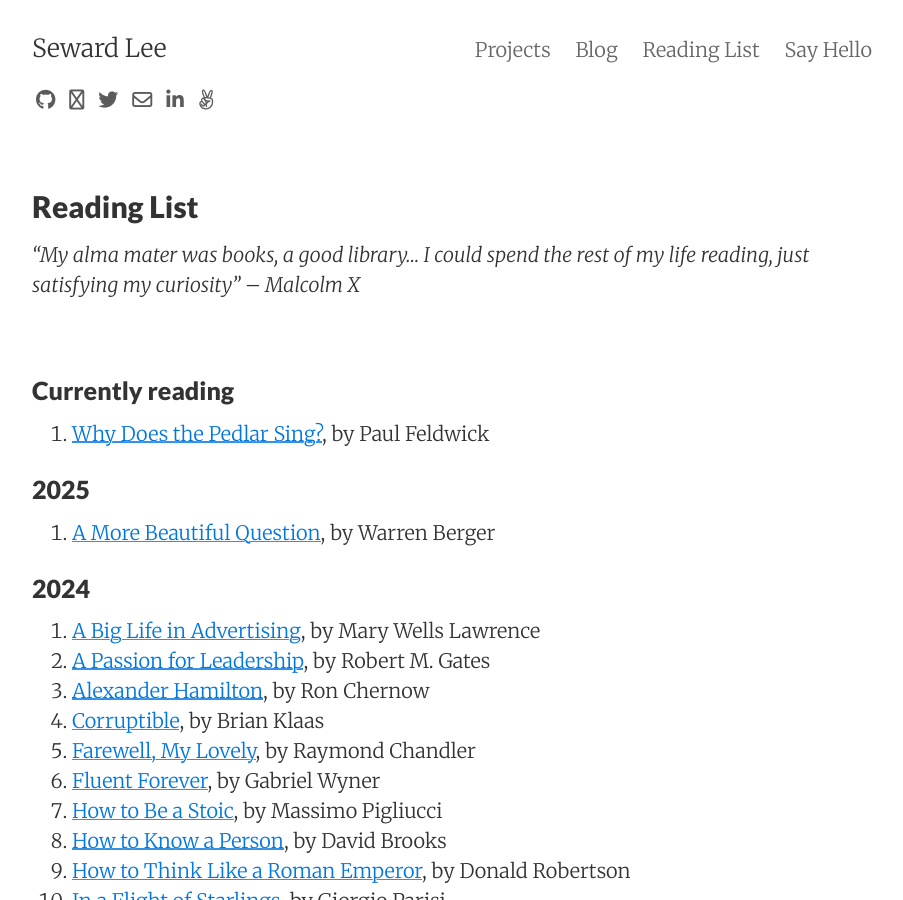
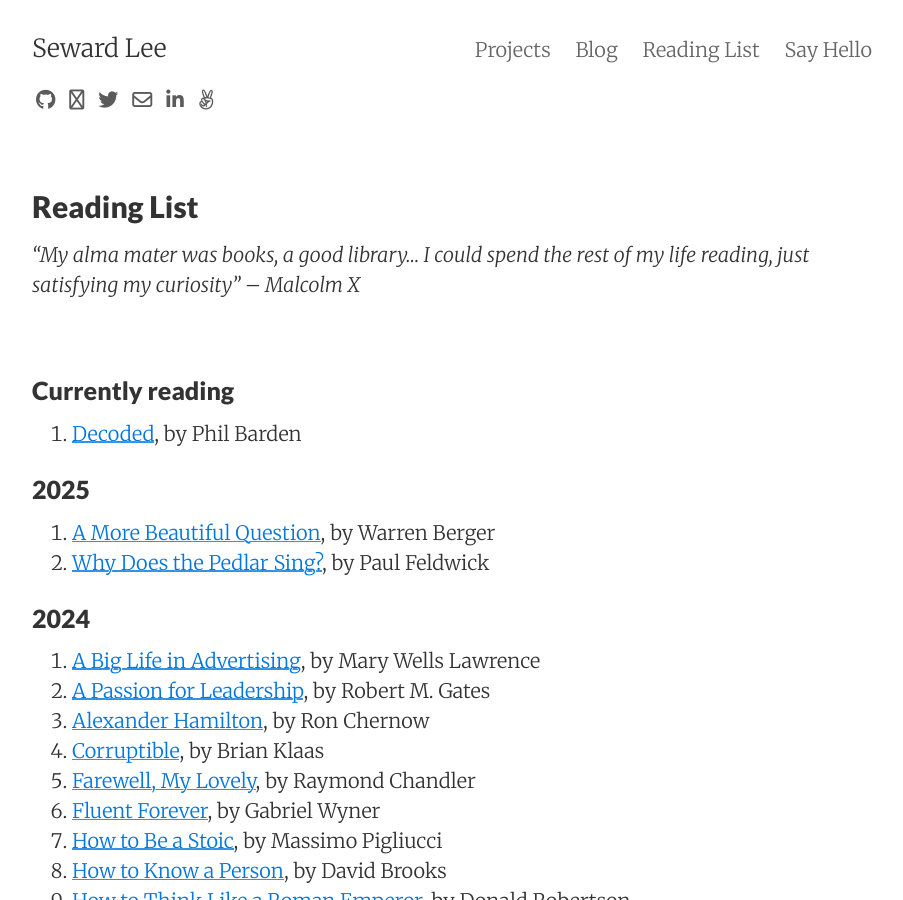
Before and after one commit to sewardlee337/sewardlee337.github.io, a Jekyll site: the page built from readinglist.md, in a window 1280 px wide and 900 px high. Shown: the whole window, without its empty margins (188-1091 px from the left). Built offline with Jekyll 4.4.1, drawn with Linux system fonts in a browser that asks for light colours; nearby versions of some CDN libraries.

Commit message:
update reading list

```diff
--- a/readinglist.md
+++ b/readinglist.md
@@ -12,12 +12,14 @@ _"My alma mater was books, a good library... I could spend the rest of my life r
 
 ### Currently reading
 
-1. [Why Does the Pedlar Sing?](https://www.amazon.com/Why-Does-Pedlar-Sing-Advertising-ebook/dp/B08WC3QDQB/ref=tmm_kin_swatch_0?_encoding=UTF8&qid=&sr=), by Paul Feldwick
+1. [Decoded](https://www.amazon.com/Decoded-Science-Behind-Why-Buy/dp/1118345606), by Phil Barden
+
 
 
 ### 2025
 
 1. [A More Beautiful Question](https://www.amazon.com/More-Beautiful-Question-Inquiry-Breakthrough/dp/1620401452), by Warren Berger
+1. [Why Does the Pedlar Sing?](https://www.amazon.com/Why-Does-Pedlar-Sing-Advertising-ebook/dp/B08WC3QDQB/ref=tmm_kin_swatch_0?_encoding=UTF8&qid=&sr=), by Paul Feldwick
 
 
 
```
